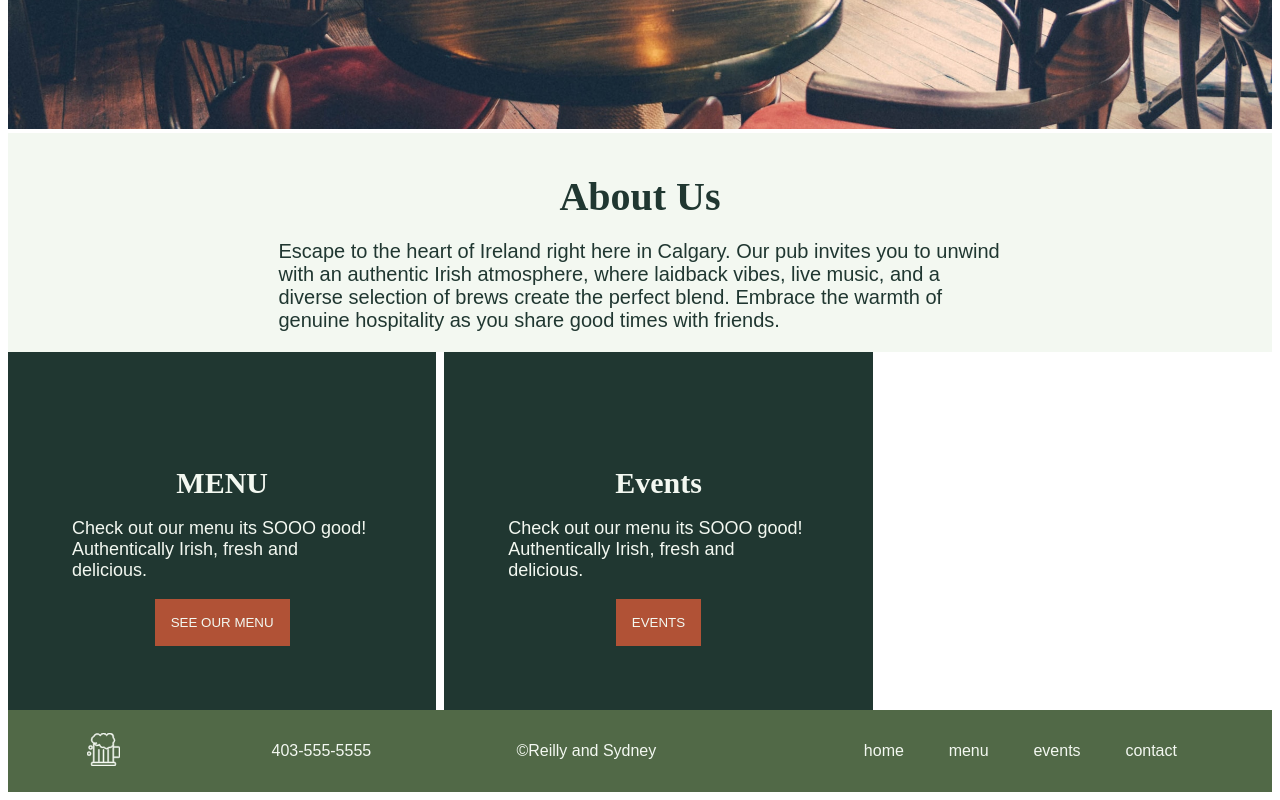
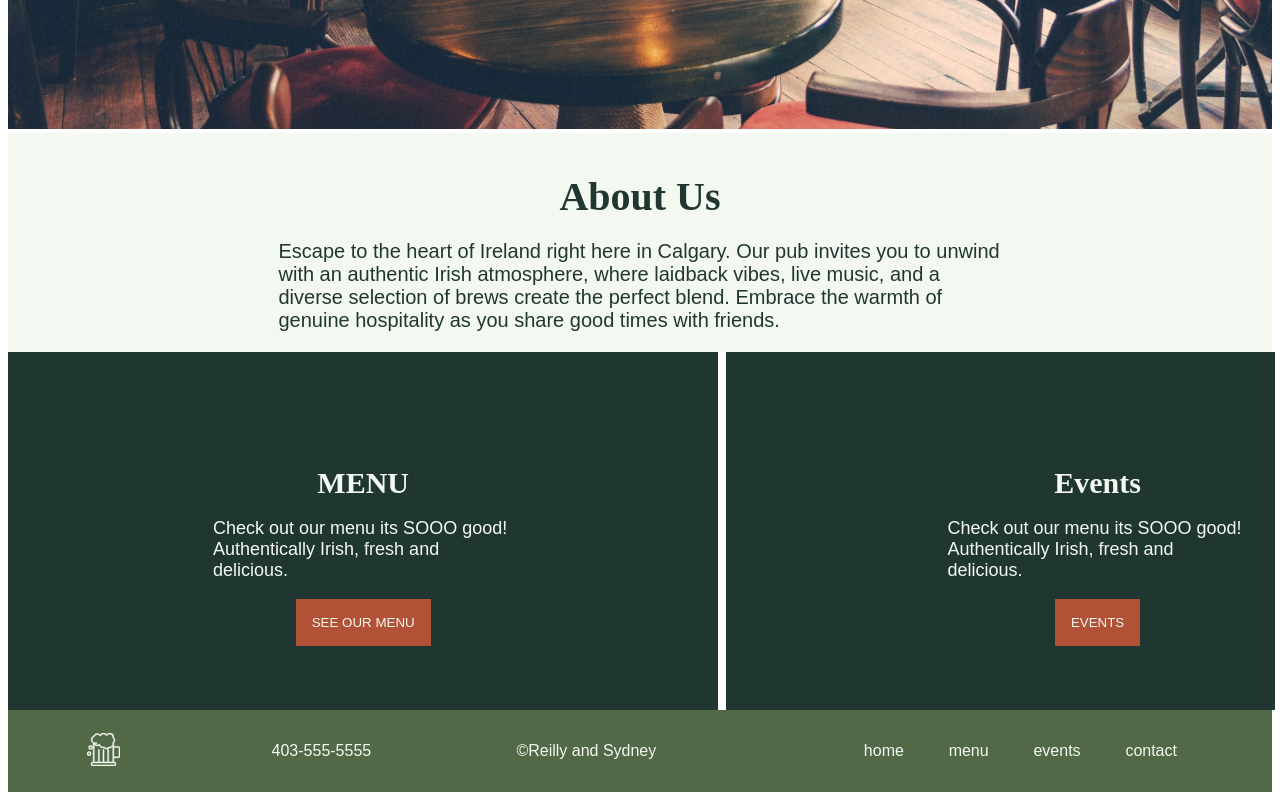
Before and after one commit to HazyInk/cpnt262-final-project, a SvelteKit app: page / in a window 1280 px wide. Shown: the part 780-1580 px from the top of the page. Built offline with nearby package versions, Linux system fonts and the light colour scheme.

Commit message:
small css changes and readme updates

```diff
--- a/src/lib/components/Card.svelte
+++ b/src/lib/components/Card.svelte
@@ -41,11 +41,6 @@ h1 {
   background-color: #516947;
   margin-top: 1rem;
 }
-a {
-  text-decoration: none;
-
-  color: #ccf4bb;
-}
 
 /* Image & hover state */
 
--- a/src/routes/+page.svelte
+++ b/src/routes/+page.svelte
@@ -71,14 +71,17 @@
   }
   #menu-and-events {
     display:flex;
+    justify-content: space-around;
     gap: 0.5rem;
+    min-width: 99vw;
+    overflow: hidden;
   }
   #menu {
     display: flex;
     flex-direction: column;
-    padding: 4rem;
+    padding: 3rem;
     background-color:#203731;
-    max-width: 40vw;
+    min-width: 48vw;
     justify-content: center;
     align-items: center;
     color:#F3F8F1;
@@ -101,7 +104,7 @@
     flex-direction: column;
     padding: 4rem;
     background-color:#203731;
-    max-width: 40vw;
+    min-width: 48vw;
     justify-content: center;
     align-items: center;
     color:#F3F8F1;
```
Also changed, not shown: 1 other file (tests, documents, lock files or other folders).
